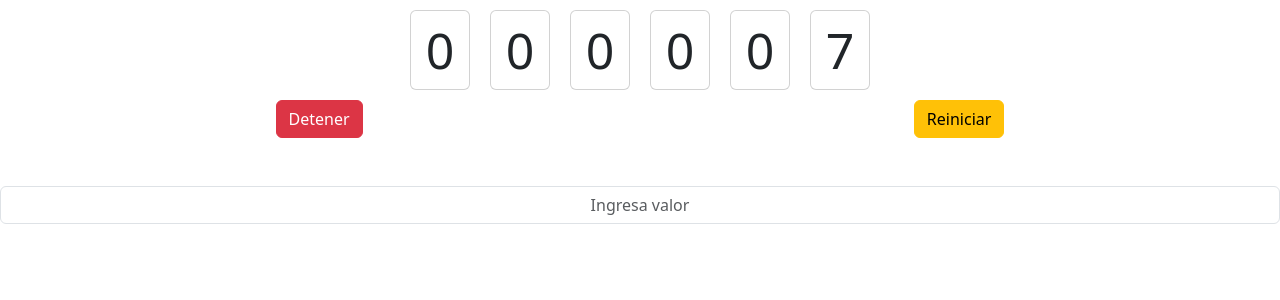
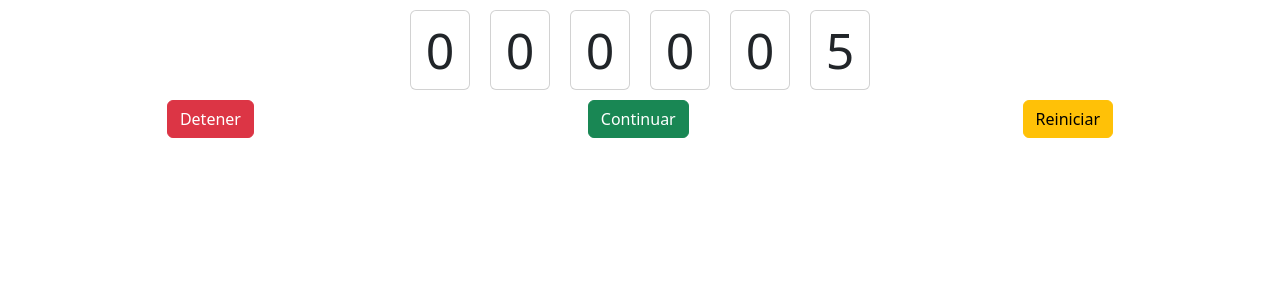
Before and after one commit to joaonunez/Simple-Counter, a React (Create React App) app in the folder app/: page / in a window 1280 px wide. Shown: the top 300 px of the page. Built offline with nearby package versions, Linux system fonts and the light colour scheme.

Commit message:
avanzando

```diff
--- a/app/src/App.js
+++ b/app/src/App.js
@@ -4,19 +4,34 @@ import { FormularioContador } from './components/FormularioContador';
 
 const App = () => {
   const [seconds, setSeconds] = useState(0);
+  const [isRunning, setIsRunning] = useState(true);
 
   useEffect(() => {
+    if (!isRunning) return;
+
     const interval = setInterval(() => {
       setSeconds(prevSeconds => prevSeconds + 1);
     }, 1000);
 
     return () => clearInterval(interval);
-  }, []);
+  }, [isRunning]);
+
+  const handleStop = () => {
+    setIsRunning(false);
+  };
+  const handlePlay = () => {
+    setIsRunning(true);
+  };
+
+  const handleReset = () => {
+    setSeconds(0);
+    setIsRunning(true);
+  };
 
   return (
     <div>
       <ContadorSegundos seconds={seconds} />
-      <FormularioContador></FormularioContador>
+      <FormularioContador onStop={handleStop} onReset={handleReset} onPlay={handlePlay} />
     </div>
   );
 };
--- a/app/src/components/FormularioContador.jsx
+++ b/app/src/components/FormularioContador.jsx
@@ -1,20 +1,20 @@
 import React from "react";
-export function FormularioContador() {
+
+export function FormularioContador({ onStop, onReset, onPlay }) {
   return (
     <>
-    <div className="mb-5 col-xxl-2 m-auto d-flex flex-row justify-content-around">
-        <button className="btn btn-danger">Detener</button>
-        <button className="btn btn-warning">Reiniciar</button>
-
+      <div className="mb-5 col-xxl-2 m-auto d-flex flex-row justify-content-around">
+        <button className="btn btn-danger" onClick={onStop}>Detener</button>
+        <button className="btn btn-success" onClick={onPlay}>Continuar</button>
+        <button className="btn btn-warning" onClick={onReset}>Reiniciar</button>
       </div>
-      <div className="col-xxl-2 m-auto">
+      {/* <div className="col-xxl-2 m-auto">
         <input
           className="m-auto text-center d-flex justify-content-center form-control"
           type="text"
           placeholder={"Ingresa valor"}
         />
-      </div>
-
+      </div> */}
     </>
   );
 }
```
Also changed, not shown: app/src/scripts/detenerContador.js (deleted).
